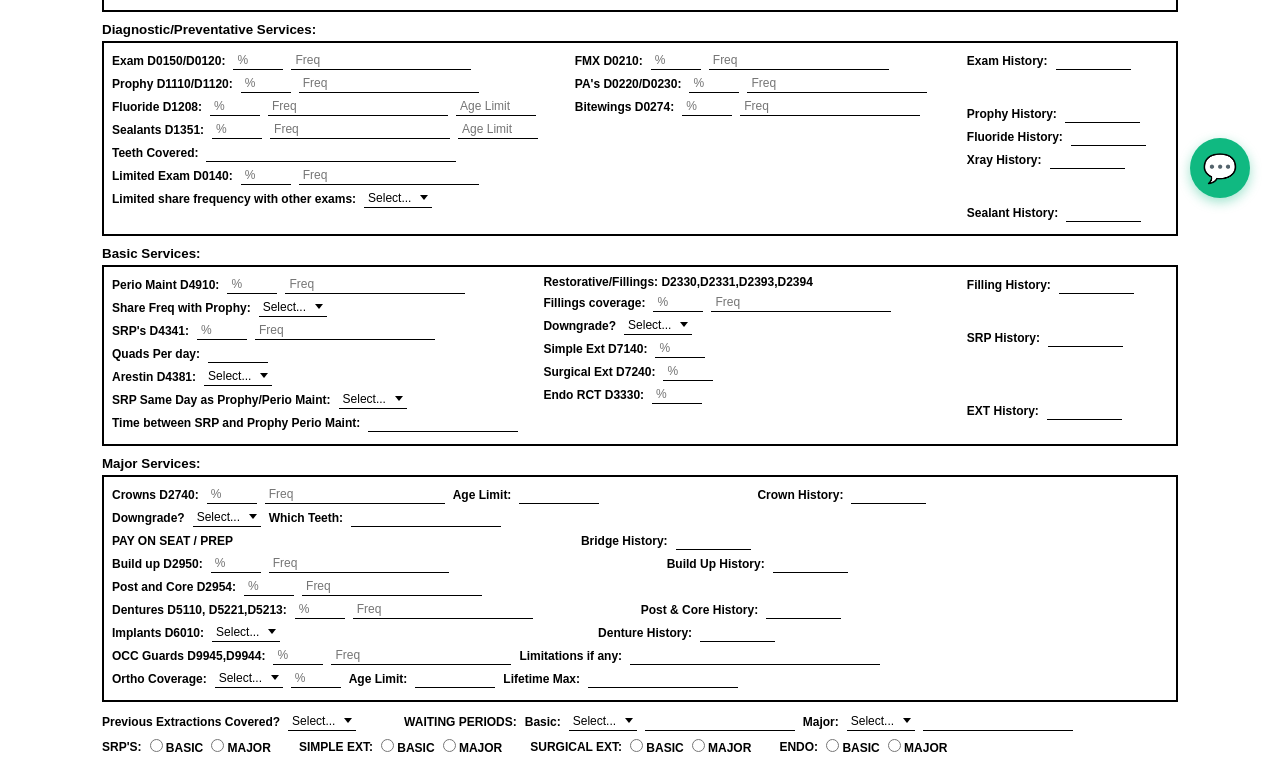
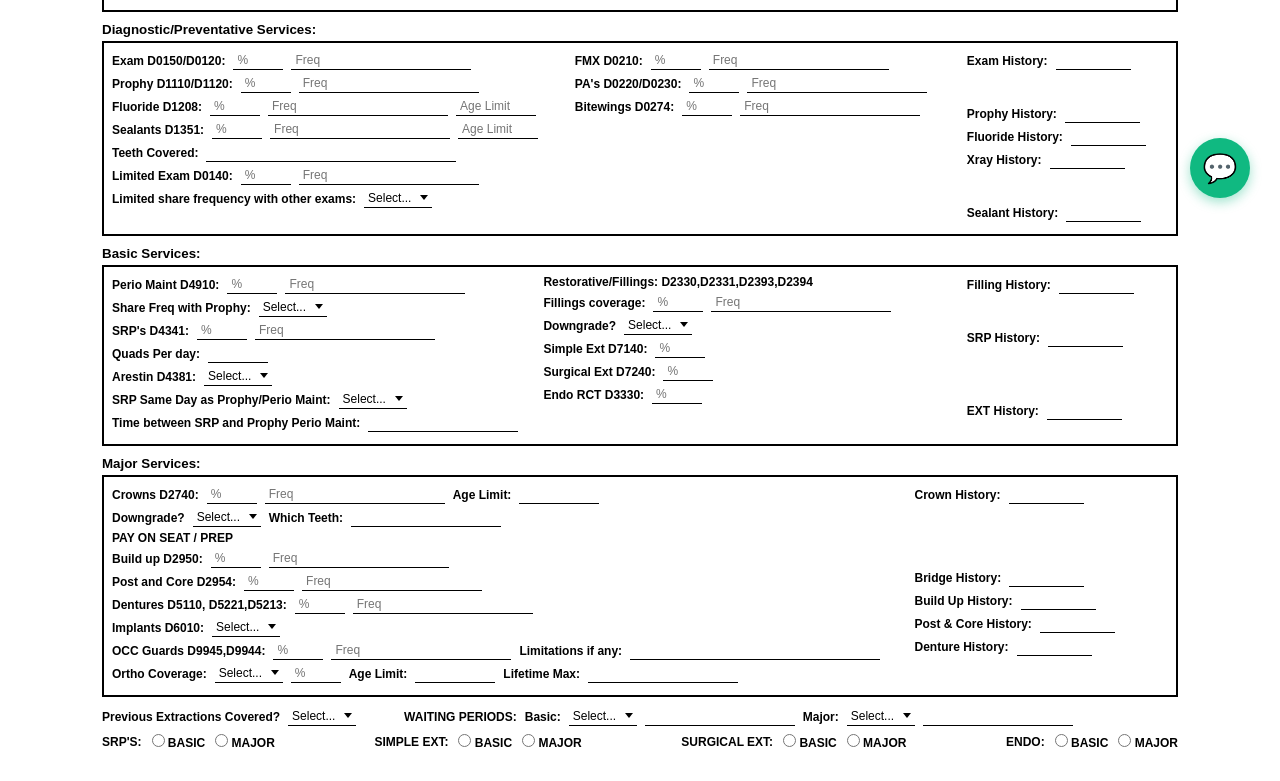
Before and after one commit to fred1433/dental-portal-extractor, a website: page public/verification-form-ace.html in a window 1280 px wide. Shown: the part 572-1353 px from the top of the page. Drawn offline with Linux system fonts and the light colour scheme.

Commit message:
Restructure Major Services to 2-column layout with all history fields in right column
- Services in left column (3fr): Crowns, Build up, Post and Core, Dentures, Implants, OCC Guards, Ortho
- History fields in right column (1fr)
- Matches PDF format for ACE Dental requirements

```diff
--- a/public/verification-form-ace.html
+++ b/public/verification-form-ace.html
@@ -833,14 +833,15 @@
         <!-- BOX 3: Major Services -->
         <div class="section-title">Major Services:</div>
         <div class="service-box">
+            <div style="display: grid; grid-template-columns: 3fr 1fr; column-gap: 10px;">
+                <!-- COLUMN 1 (Left - Services) -->
+                <div>
                     <div class="service-row">
                         <label>Crowns D2740:</label>
                         <input type="text" name="D2740_coverage" class="pct" data-coverage-category="major" placeholder="%" />
                         <input type="text" name="D2740_frequency" class="freq" placeholder="Freq" />
                         <label>Age Limit:</label>
                         <input type="text" name="Crown Age Limit" class="age-limit" placeholder="" />
-                <label style="margin-left: 150px;">Crown History:</label>
-                <input type="text" name="Crown History" class="history" placeholder="" />
                     </div>
 
                     <div class="service-row">
@@ -856,16 +857,12 @@
 
                     <div class="service-row">
                         <label><strong>PAY ON SEAT / PREP</strong></label>
-                <label style="margin-left: 340px;">Bridge History:</label>
-                <input type="text" name="Bridge History" class="history" placeholder="" />
                     </div>
 
                     <div class="service-row">
                         <label>Build up D2950:</label>
                         <input type="text" name="D2950_coverage" class="pct" data-coverage-category="major" placeholder="%" />
                         <input type="text" name="D2950_frequency" class="freq" placeholder="Freq" />
-                <label style="margin-left: 210px;">Build Up History:</label>
-                <input type="text" name="Build Up History" class="history" placeholder="" />
                     </div>
 
                     <div class="service-row">
@@ -878,8 +875,6 @@
                         <label>Dentures D5110, D5221,D5213:</label>
                         <input type="text" name="D5110_coverage" class="pct" data-coverage-category="major" placeholder="%" />
                         <input type="text" name="D5110_frequency" class="freq" placeholder="Freq" />
-                <label style="margin-left: 100px;">Post & Core History:</label>
-                <input type="text" name="Post & Core History" class="history" placeholder="" />
                     </div>
 
                     <div class="service-row">
@@ -889,8 +884,6 @@
                             <option value="Yes">Yes</option>
                             <option value="No">No</option>
                         </select>
-                <label style="margin-left: 310px;">Denture History:</label>
-                <input type="text" name="Denture History" class="history" placeholder="" />
                     </div>
 
                     <div class="service-row">
@@ -913,6 +906,38 @@
                         <input type="text" name="Ortho Age Limit" class="age-limit" placeholder="" />
                         <label>Lifetime Max:</label>
                         <input type="text" name="Ortho Lifetime Maximum" class="medium" placeholder="" />
+                    </div>
+                </div>
+
+                <!-- COLUMN 2 (Right - History fields) -->
+                <div style="padding-left: 8px;">
+                    <div class="service-row">
+                        <label>Crown History:</label>
+                        <input type="text" name="Crown History" class="history" placeholder="" />
+                    </div>
+
+                    <div style="height: 60px;"></div>
+
+                    <div class="service-row">
+                        <label>Bridge History:</label>
+                        <input type="text" name="Bridge History" class="history" placeholder="" />
+                    </div>
+
+                    <div class="service-row">
+                        <label>Build Up History:</label>
+                        <input type="text" name="Build Up History" class="history" placeholder="" />
+                    </div>
+
+                    <div class="service-row">
+                        <label>Post & Core History:</label>
+                        <input type="text" name="Post & Core History" class="history" placeholder="" />
+                    </div>
+
+                    <div class="service-row">
+                        <label>Denture History:</label>
+                        <input type="text" name="Denture History" class="history" placeholder="" />
+                    </div>
+                </div>
             </div>
         </div>
 
@@ -941,19 +966,27 @@
             <input type="text" name="Waiting Period Major Details" class="medium" placeholder="" />
         </div>
 
-        <div class="service-row" style="margin-top: 8px;">
+        <div class="service-row" style="margin-top: 8px; justify-content: space-between;">
+            <div style="display: flex; align-items: center; gap: 10px;">
                 <label><strong>SRP'S:</strong></label>
                 <label><input type="radio" name="srp" value="BASIC" /> BASIC</label>
                 <label><input type="radio" name="srp" value="MAJOR" /> MAJOR</label>
-            <label style="margin-left: 20px;"><strong>SIMPLE EXT:</strong></label>
+            </div>
+            <div style="display: flex; align-items: center; gap: 10px;">
+                <label><strong>SIMPLE EXT:</strong></label>
                 <label><input type="radio" name="simple_ext" value="BASIC" /> BASIC</label>
                 <label><input type="radio" name="simple_ext" value="MAJOR" /> MAJOR</label>
-            <label style="margin-left: 20px;"><strong>SURGICAL EXT:</strong></label>
+            </div>
+            <div style="display: flex; align-items: center; gap: 10px;">
+                <label><strong>SURGICAL EXT:</strong></label>
                 <label><input type="radio" name="surgical_ext" value="BASIC" /> BASIC</label>
                 <label><input type="radio" name="surgical_ext" value="MAJOR" /> MAJOR</label>
-            <label style="margin-left: 20px;"><strong>ENDO:</strong></label>
+            </div>
+            <div style="display: flex; align-items: center; gap: 10px;">
+                <label><strong>ENDO:</strong></label>
                 <label><input type="radio" name="endo" value="BASIC" /> BASIC</label>
                 <label><input type="radio" name="endo" value="MAJOR" /> MAJOR</label>
+            </div>
         </div>
     </div>
 
```
Lines whose indentation alone changed are shown as unchanged.
